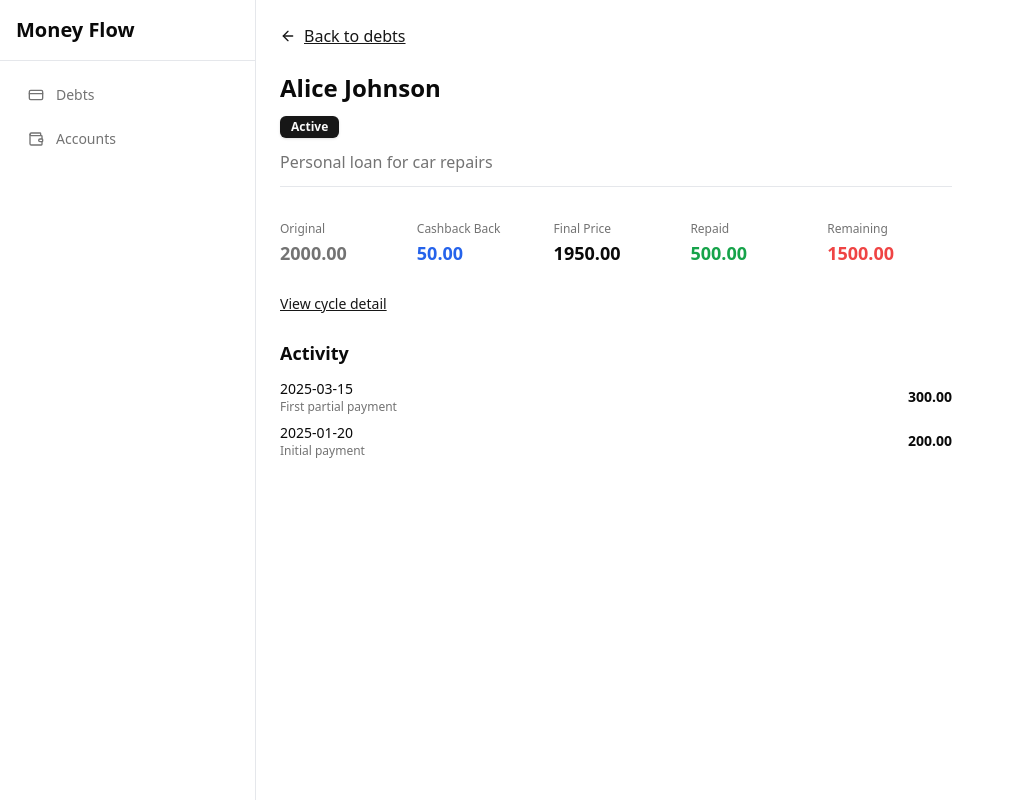
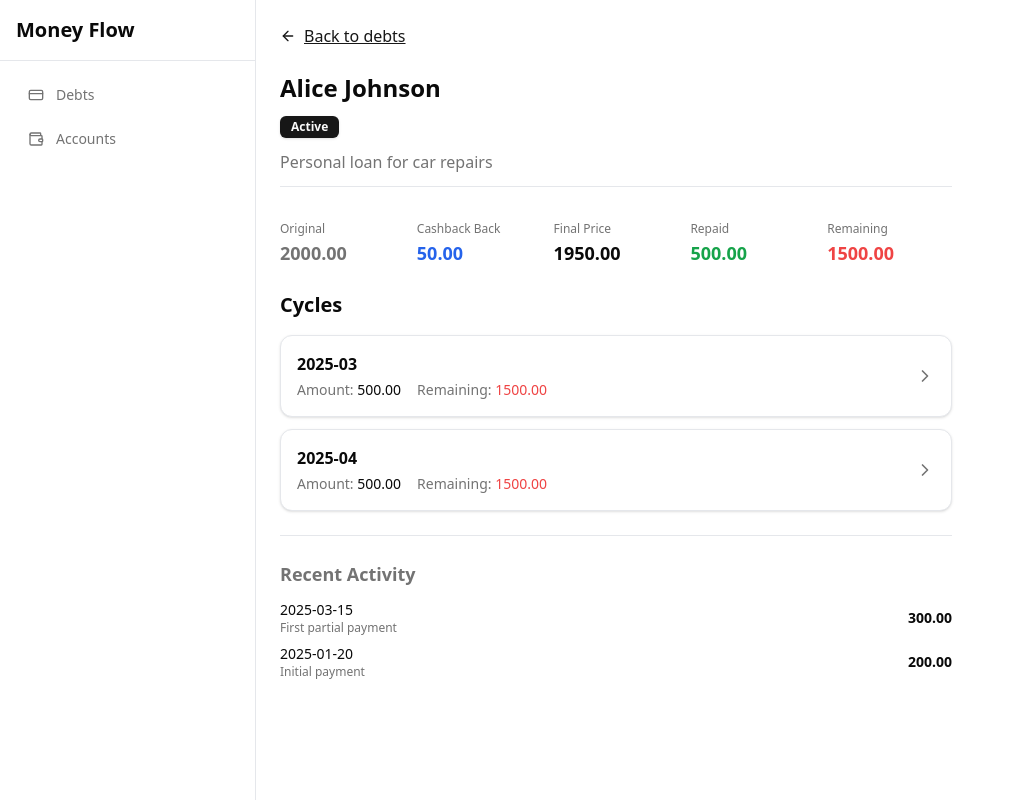
Before and after one commit to namnt888/money-flow-new, a Next.js app: page /debts/d1 in a window 1280 px wide. Shown: the whole page, without its empty margins (0-1015 px from the left). Built offline with nearby package versions, Linux system fonts and the light colour scheme.

Commit message:
feat(debts): restructure debt overview with cycle-first navigation

```diff
--- a/src/app/(dashboard)/debts/[id]/cycle/page.tsx
+++ /dev/null
@@ -1,8 +0,0 @@
-import { CycleDetail } from "@/features/debts/components/cycle-detail";
-
-type Params = Promise<{ id: string }>;
-
-export default async function CyclePage({ params }: { params: Params }) {
-  const { id } = await params;
-  return <CycleDetail debtId={id} />;
-}
--- /dev/null
+++ b/src/app/(dashboard)/debts/[id]/cycles/[cycleId]/page.tsx
@@ -0,0 +1,8 @@
+import { CycleDetail } from "@/features/debts/components/cycle-detail";
+
+type Params = Promise<{ id: string; cycleId: string }>;
+
+export default async function CycleDetailPage({ params }: { params: Params }) {
+  const { id, cycleId } = await params;
+  return <CycleDetail debtId={id} cycleId={cycleId} />;
+}
--- a/src/data/mock/seed.ts
+++ b/src/data/mock/seed.ts
@@ -185,4 +185,12 @@ export const mockCycles: DebtCycle[] = [
     createdAt: "2025-03-01T00:00:00Z",
     updatedAt: "2025-03-01T00:00:00Z",
   },
+  {
+    id: "c2",
+    debtId: "d1",
+    label: "2025-04",
+    amount: 500,
+    createdAt: "2025-04-01T00:00:00Z",
+    updatedAt: "2025-04-01T00:00:00Z",
+  },
 ];
--- /dev/null
+++ b/src/features/debts/components/cycle-card.tsx
@@ -0,0 +1,42 @@
+"use client";
+
+import { DebtCycle } from "@/domain/debt/cycle";
+import { Card, CardContent } from "@/components/ui/card";
+import { formatCurrency } from "@/lib/format";
+import Link from "next/link";
+import { ChevronRight } from "lucide-react";
+
+interface CycleCardProps {
+  debtId: string;
+  cycle: DebtCycle;
+  remainingAmount: number;
+}
+
+export function CycleCard({ debtId, cycle, remainingAmount }: CycleCardProps) {
+  return (
+    <Link href={`/debts/${debtId}/cycles/${cycle.id}`}>
+      <Card className="hover:bg-accent/50 transition-colors cursor-pointer group">
+        <CardContent className="p-4 flex items-center justify-between">
+          <div className="space-y-1">
+            <div className="flex items-center gap-2">
+              <span className="font-semibold">{cycle.label}</span>
+            </div>
+            <div className="flex gap-4 text-sm">
+              <div>
+                <span className="text-muted-foreground">Amount: </span>
+                <span>{formatCurrency(cycle.amount)}</span>
+              </div>
+              <div>
+                <span className="text-muted-foreground">Remaining: </span>
+                <span className="text-destructive font-medium">
+                  {formatCurrency(remainingAmount)}
+                </span>
+              </div>
+            </div>
+          </div>
+          <ChevronRight className="h-5 w-5 text-muted-foreground group-hover:text-foreground transition-colors" />
+        </CardContent>
+      </Card>
+    </Link>
+  );
+}
--- a/src/features/debts/components/cycle-detail.tsx
+++ b/src/features/debts/components/cycle-detail.tsx
@@ -8,9 +8,9 @@ import { formatCurrency } from "@/lib/format";
 import Link from "next/link";
 import { ArrowLeft } from "lucide-react";
 
-export function CycleDetail({ debtId }: { debtId: string }) {
+export function CycleDetail({ debtId, cycleId }: { debtId: string; cycleId: string }) {
   const { data: debt, isLoading: isDebtLoading } = useDebt(debtId);
-  const { data: cycle, isLoading: isCycleLoading } = useCycle(debtId);
+  const { data: cycle, isLoading: isCycleLoading } = useCycle(cycleId);
 
   const isLoading = isDebtLoading || isCycleLoading;
 
@@ -50,9 +50,20 @@ export function CycleDetail({ debtId }: { debtId: string }) {
       {/* Cycle header */}
       <div className="space-y-3">
         <h2 className="text-2xl font-bold">Cycle Detail</h2>
-        <p className="text-muted-foreground">
-          {debt.personName} — {debt.description}
-        </p>
+        <div className="flex flex-col gap-1">
+          <p className="text-lg font-medium">{debt.personName}</p>
+          <p className="text-muted-foreground">{debt.description}</p>
+        </div>
+        <div className="flex gap-6 pt-2 text-sm">
+          <div>
+            <span className="text-muted-foreground">Original Debt: </span>
+            <span className="font-medium">{formatCurrency(debt.amount)}</span>
+          </div>
+          <div>
+            <span className="text-muted-foreground">Total Remaining: </span>
+            <span className="text-destructive font-medium">{formatCurrency(debt.remainingAmount)}</span>
+          </div>
+        </div>
       </div>
 
       {/* Cycle summary */}
--- a/src/features/debts/components/debt-detail.tsx
+++ b/src/features/debts/components/debt-detail.tsx
@@ -5,13 +5,16 @@ import { Badge } from "@/components/ui/badge";
 import { Skeleton } from "@/components/ui/skeleton";
 import { DebtRepaymentList } from "./debt-repayment-list";
 import { useRepayments } from "@/features/debts/hooks/use-repayments";
+import { useCycles } from "@/features/debts/hooks/use-cycles";
 import { formatCurrency } from "@/lib/format";
 import Link from "next/link";
 import { ArrowLeft } from "lucide-react";
+import { CycleCard } from "./cycle-card";
 
 export function DebtDetail({ debtId }: { debtId: string }) {
   const { data: debt, isLoading } = useDebt(debtId);
   const { data: repayments, isLoading: isRepaymentsLoading } = useRepayments(debtId);
+  const { data: cycles, isLoading: isCyclesLoading } = useCycles(debtId);
 
   if (isLoading) {
     return (
@@ -89,19 +92,33 @@ export function DebtDetail({ debtId }: { debtId: string }) {
         </div>
       </div>
 
-      {/* Cycle link */}
-      <div>
-        <Link
-          href={`/debts/${debtId}/cycle`}
-          className="text-sm text-primary underline"
-        >
-          View cycle detail
-        </Link>
+      {/* Cycles section */}
+      <div className="space-y-4">
+        <h3 className="text-xl font-bold">Cycles</h3>
+        {isCyclesLoading ? (
+          <div className="space-y-3">
+            <Skeleton className="h-20 w-full" />
+            <Skeleton className="h-20 w-full" />
+          </div>
+        ) : cycles && cycles.length > 0 ? (
+          <div className="grid gap-3">
+            {cycles.map((cycle) => (
+              <CycleCard
+                key={cycle.id}
+                debtId={debtId}
+                cycle={cycle}
+                remainingAmount={debt.remainingAmount}
+              />
+            ))}
+          </div>
+        ) : (
+          <p className="text-sm text-muted-foreground">No cycles found for this debt.</p>
+        )}
       </div>
 
-      {/* Activity / Repayment section */}
-      <div className="space-y-3">
-        <h3 className="text-lg font-semibold">Activity</h3>
+      {/* Activity / Repayment section - De-emphasized */}
+      <div className="space-y-3 pt-6 border-t">
+        <h3 className="text-lg font-semibold text-muted-foreground">Recent Activity</h3>
         {isRepaymentsLoading ? (
           <div className="space-y-2">
             <Skeleton className="h-5 w-full" />
--- a/src/features/debts/hooks/use-cycle.ts
+++ b/src/features/debts/hooks/use-cycle.ts
@@ -3,13 +3,12 @@
 import { useQuery } from "@tanstack/react-query";
 import { cycleRepository } from "@/data/repositories/mock";
 
-export function useCycle(debtId: string) {
+export function useCycle(cycleId: string) {
   return useQuery({
-    queryKey: ["cycle", debtId],
+    queryKey: ["cycle", cycleId],
     queryFn: async () => {
-      const all = await cycleRepository.getAll();
-      return all.find((c) => c.debtId === debtId) ?? null;
+      return cycleRepository.getById(cycleId);
     },
-    enabled: !!debtId,
+    enabled: !!cycleId,
   });
 }
--- /dev/null
+++ b/src/features/debts/hooks/use-cycles.ts
@@ -0,0 +1,14 @@
+"use client";
+import { useQuery } from "@tanstack/react-query";
+import { cycleRepository } from "@/data/repositories/mock";
+
+export function useCycles(debtId: string) {
+  return useQuery({
+    queryKey: ["cycles", debtId],
+    queryFn: async () => {
+      const all = await cycleRepository.getAll();
+      return all.filter((c) => c.debtId === debtId);
+    },
+    enabled: !!debtId,
+  });
+}
```
Also changed, not shown: 2 other files (tests, documents, lock files or other folders).
